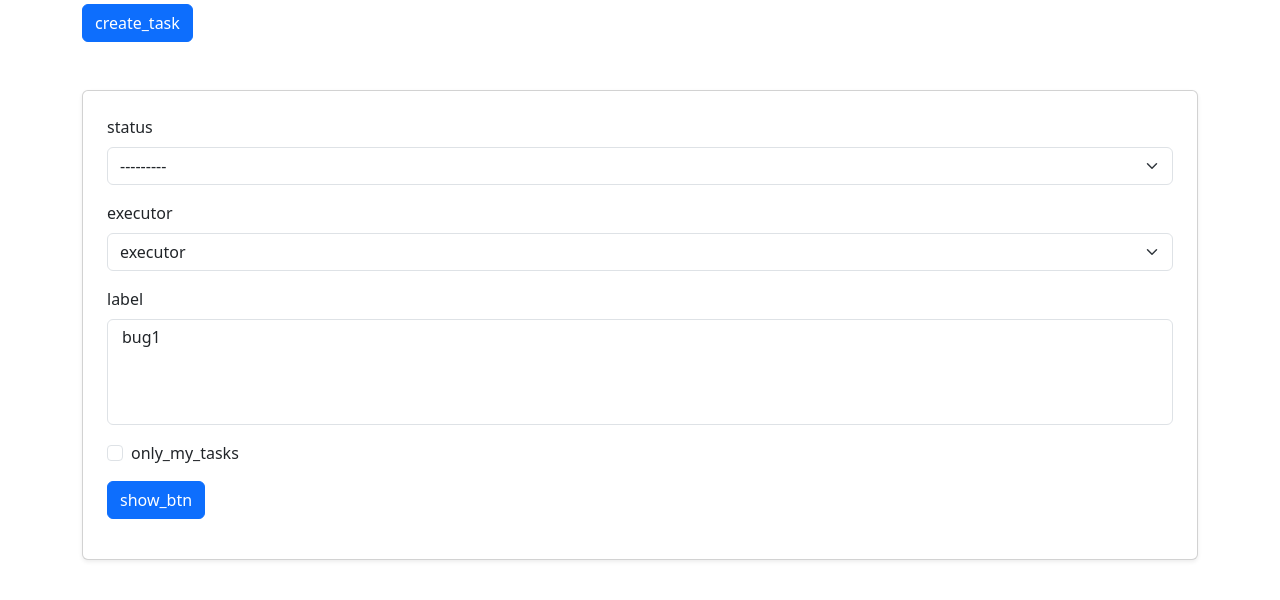
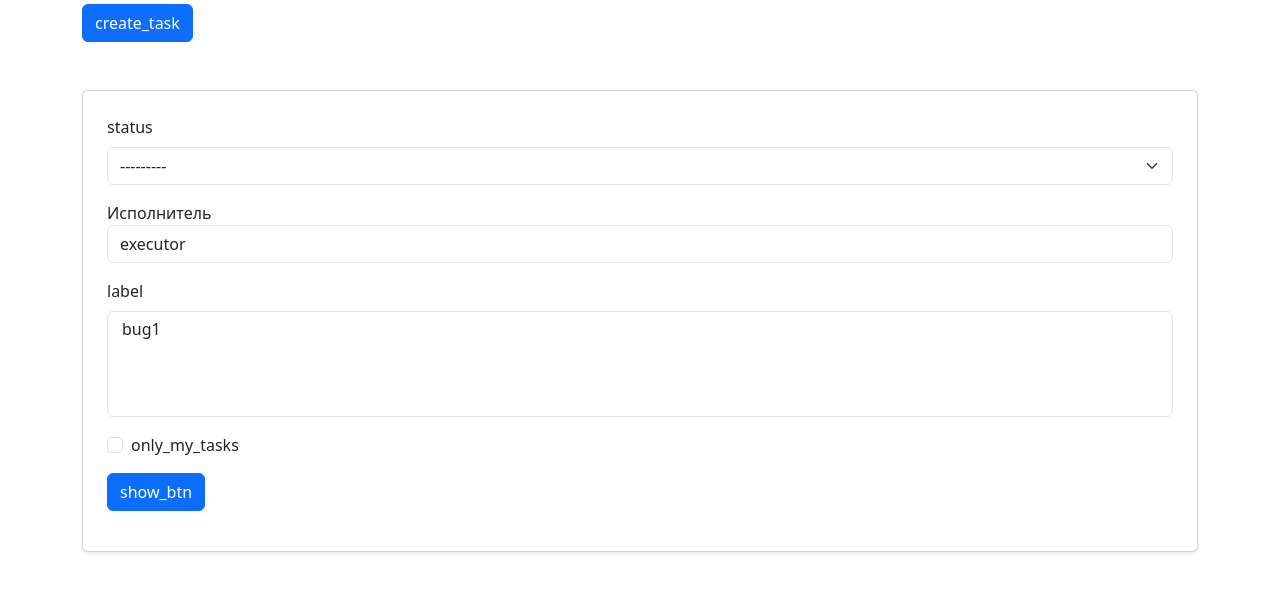
Before and after one commit to poweredbyskx/python-project-52, a Django app: page /tasks/ in a window 1280 px wide. Shown: the part 132-732 px from the top of the page. Run offline with Django 5.2, Linux system fonts and the light colour scheme; a user stored in the database is signed in; data comes from the database, SQL or seed files in the repository; data that the repository does not hold is empty; some libraries are stand-ins or nearby versions.

Commit message:
финальные правки

```diff
--- a/task_manager/tasks/templates/tasks/task_filter.html
+++ b/task_manager/tasks/templates/tasks/task_filter.html
@@ -28,8 +28,8 @@
 
             <!-- Исполнитель -->
             <div class="mb-3">
-                <label for="id_executor" class="form-label">{% trans "executor" %}</label>
-                <select id="id_executor" name="executor" class="form-select ml-2 mr-3">
+                <label for="id_executor">Исполнитель</label>
+                <select name="executor" id="id_executor" class="form-control">
                     {% for choice in filter.form.executor.field.choices %}
                         <option value="{{ choice.0 }}"
                             {% if filter.form.executor.value|stringformat:"s" == choice.0|stringformat:"s" %}selected{% endif %}>
```
